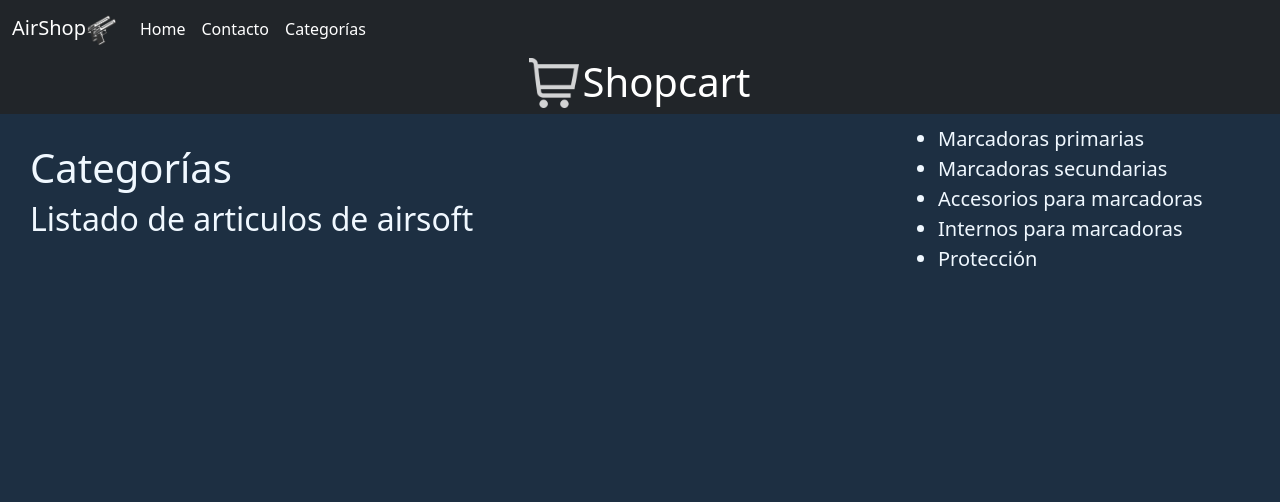
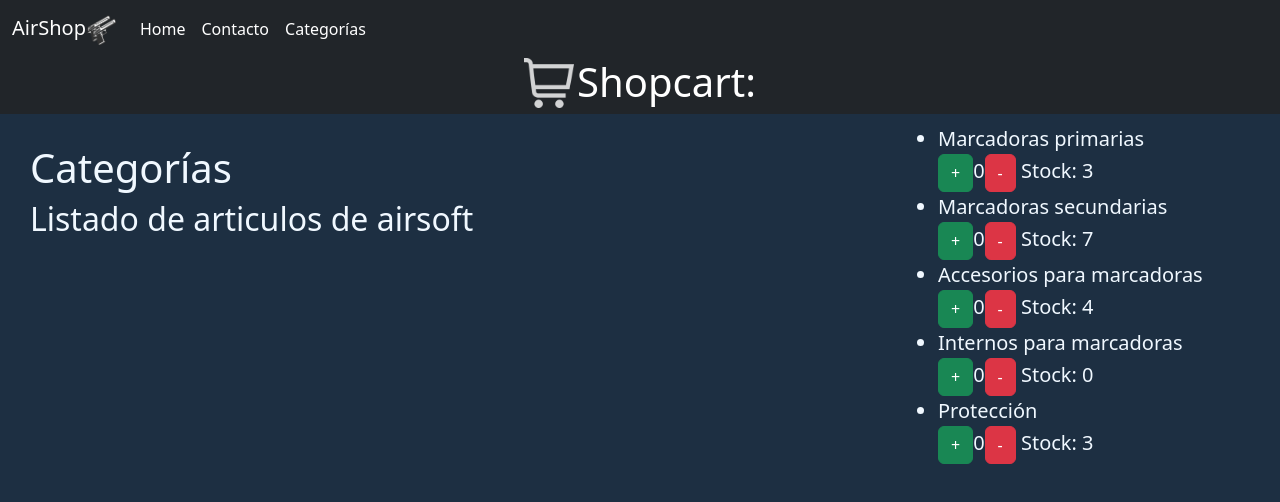
Before and after one commit to Jaaziel-M/React, a React (Create React App) app: page / in a window 1280 px wide. Shown: the top 502 px of the page. Built offline with nearby package versions, Linux system fonts and the light colour scheme.

Commit message:
Consigna del desafío Contador con Boton

```diff
--- a/src/App.js
+++ b/src/App.js
@@ -5,7 +5,7 @@ import 'bootstrap/dist/css/bootstrap.min.css';
 import Navbar from './components/header/Navbar';
 import CartWidget from './components/cart/CartWidget';
 import ItemListContainer from './components/itemlist/ItemListContainer';
-
+import ItemCount from './components/counter/ItemCount';
 class App extends React.Component{
   render(){
     return (
@@ -21,6 +21,7 @@ class App extends React.Component{
         cat4="Internos para marcadoras"
         cat5="Protección"
         />
+
       </>
     )
   }
--- a/src/components/cart/CartWidget.js
+++ b/src/components/cart/CartWidget.js
@@ -4,12 +4,12 @@ import './cart.css';
 import ShoppingCart from './ShoppingCart.png';
 import './cart.css';
 
-const CartWidget = () => {
+const CartWidget = (props) => {
     return(
 
         <div className='marco'>
             <img src={ShoppingCart} className="shopping"></img>
-            <h1 className='text'>Shopcart</h1>
+            <h1 className='text'>Shopcart: {props.items}</h1>
         </div>
     );
 }
--- /dev/null
+++ b/src/components/counter/ItemCount.js
@@ -0,0 +1,32 @@
+import React from 'react';
+import 'bootstrap/dist/css/bootstrap.min.css';
+import CartWidget from '../cart/CartWidget';
+const ItemCount = (props) => {
+
+    const [stockquantity, setStockquantity] = React.useState(props.stock);
+    const [buyquantity, setBuyquantity] = React.useState(0);
+    const up = () => {
+        if(stockquantity!=0){
+            setBuyquantity(buyquantity + 1);
+            setStockquantity(stockquantity - 1)
+        }
+    }
+    const down = () => {
+        if(buyquantity!=0){
+            setBuyquantity(buyquantity - 1);
+            setStockquantity(stockquantity + 1)
+        }
+    }
+
+
+    return(
+        <div>
+            <button className='btn btn-success' onClick={up}>+</button>
+            <a>{buyquantity}</a>
+            <button className='btn btn-danger' onClick={down}>-</button>
+            <a> Stock: {stockquantity}</a>
+        </div>
+    )
+}
+
+export default ItemCount
--- a/src/components/itemlist/ItemListContainer.js
+++ b/src/components/itemlist/ItemListContainer.js
@@ -1,7 +1,16 @@
 
 import './ItemListContainer.css';
+import ItemCount from '../counter/ItemCount';
 import React from 'react';
 const ItemListContainer = (props) => {
+    let stocki1 = 3
+    let stocki2 = 7
+    let stocki3 = 4
+    let stocki4 = 0
+    let stocki5 = 3
+    const check = () => {
+        console.log(stocki1)
+    }
     return(
         <div className='all'>
             <div className='titles'>
@@ -12,10 +21,15 @@ const ItemListContainer = (props) => {
             <div className='list'>
                 <ul >
                     <li>{props.cat1}</li>
+                    <ItemCount stock={stocki1}></ItemCount>
                     <li>{props.cat2}</li>
+                    <ItemCount stock={stocki2}></ItemCount>
                     <li>{props.cat3}</li>
+                    <ItemCount stock={stocki3}></ItemCount>
                     <li>{props.cat4}</li>
+                    <ItemCount stock={stocki4}></ItemCount>
                     <li>{props.cat5}</li>
+                    <ItemCount stock={stocki5}></ItemCount>
                 </ul>
             </div>
 
```
